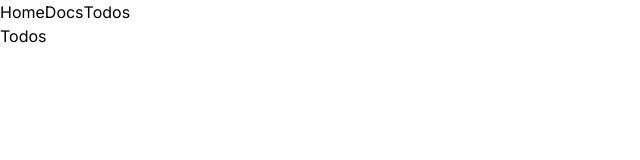
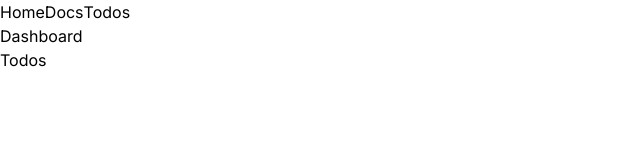
Before and after one commit to andresolive/next-13, a Next.js app: page /todos in a window 1280 px wide. Shown: the top 160 px of the page, without its empty margins (0-640 px from the left). Built offline with nearby package versions, Linux system fonts and the light colour scheme.

Commit message:
create dashboard layout

```diff
--- /dev/null
+++ b/app/(dashboard)/layout.tsx
@@ -0,0 +1,10 @@
+const DashboardLayout = ({ children }) => {
+  return (
+    <div>
+      <h1>Dashboard</h1>
+      <div>{children}</div>
+    </div>
+  );
+};
+
+export default DashboardLayout;
```
